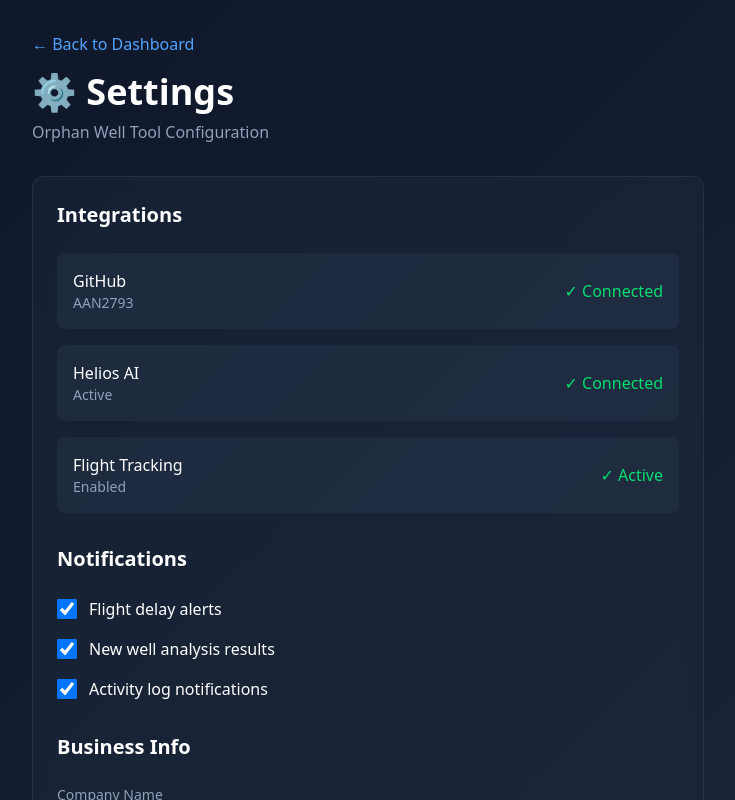
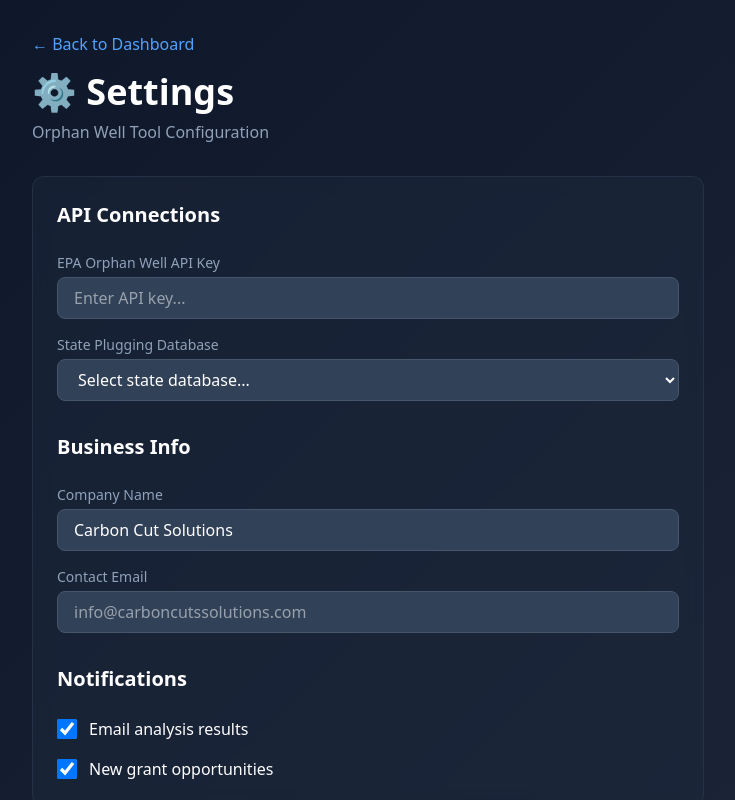
Before and after one commit to AAN2793/orphan-well-dashboard, a Next.js app: page /settings in a window 1280 px wide. Shown: the top 800 px of the page, without its empty margins (0-735 px from the left). Built offline with nearby package versions, Linux system fonts and the light colour scheme.

Commit message:
Clean: Carbon Cut = orphan well tools only

```diff
--- a/pages/flight.js
+++ /dev/null
@@ -1,73 +0,0 @@
-import Head from 'next/head'
-
-export default function Flight() {
-  const flights = [
-    { id: 'AA873', route: 'MTJ → DFW', status: 'Landed', time: 'Feb 6, 12:44 MST' }
-  ]
-
-  return (
-    <>
-      <Head>
-        <title>Flight Tracker | Carbon Cut Solutions</title>
-      </Head>
-
-      <div className="min-h-screen p-8">
-        <a href="/" className="text-blue-400 hover:text-blue-300 mb-4 inline-block">← Back to Dashboard</a>
-
-        <h1 className="text-4xl font-bold mb-8">✈️ Flight Tracker</h1>
-
-        {/* Active Flights */}
-        <div className="card mb-8">
-          <h2 className="text-xl font-semibold mb-4">Active Flights</h2>
-          {flights.length === 0 ? (
-            <p className="text-slate-400">No active flights tracked.</p>
-          ) : (
-            <div className="space-y-4">
-              {flights.map((flight) => (
-                <div key={flight.id} className="p-4 bg-slate-700/50 rounded-lg">
-                  <div className="flex justify-between items-start">
-                    <div>
-                      <p className="font-semibold text-lg">{flight.id}</p>
-                      <p className="text-slate-400">{flight.route}</p>
-                      <p className="text-slate-500 text-sm">{flight.time}</p>
-                    </div>
-                    <span className={`px-3 py-1 rounded-full text-sm ${
-                      flight.status === 'Landed' ? 'bg-green-900 text-green-300' :
-                      flight.status === 'On Time' ? 'bg-blue-900 text-blue-300' :
-                      'bg-yellow-900 text-yellow-300'
-                    }`}>
-                      {flight.status}
-                    </span>
-                  </div>
-                </div>
-              ))}
-            </div>
-          )}
-        </div>
-
-        {/* Add Flight Form */}
-        <div className="card">
-          <h2 className="text-xl font-semibold mb-4">Add Flight</h2>
-          <p className="text-slate-400 text-sm mb-4">
-            Enter flight details to track for delays. Helios will monitor and alert you.
-          </p>
-          <div className="grid grid-cols-1 md:grid-cols-3 gap-4">
-            <input
-              type="text"
-              placeholder="Flight Number (e.g., AA873)"
-              className="bg-slate-700 border border-slate-600 rounded-lg px-4 py-2 text-white"
-            />
-            <input
-              type="text"
-              placeholder="Route (e.g., MTJ → DFW)"
-              className="bg-slate-700 border border-slate-600 rounded-lg px-4 py-2 text-white"
-            />
-            <button className="btn btn-primary">
-              Track Flight
-            </button>
-          </div>
-        </div>
-      </div>
-    </>
-  )
-}
--- a/pages/index.js
+++ b/pages/index.js
@@ -83,40 +83,16 @@ export default function Home() {
           </div>
         </div>
 
-        {/* Utility */}
-        <h2 className="text-2xl font-bold mb-4">🔧 Utilities</h2>
+        {/* Settings */}
+        <h2 className="text-2xl font-bold mb-4">⚙️ Configuration</h2>
         <div className="grid grid-cols-1 md:grid-cols-2 lg:grid-cols-3 gap-4 mb-8">
-
-          {/* Flight Status */}
-          <Link href="/flight" className="card hover:border-blue-500/50 transition-all group">
-            <div className="text-4xl mb-3">✈️</div>
-            <h3 className="text-xl font-semibold mb-2 group-hover:text-blue-400 transition-colors">
-              Flight Tracker
-            </h3>
-            <p className="text-slate-400 text-sm">
-              Track Kos's flights for delays.
-            </p>
-          </Link>
-
-          {/* Activity Log */}
-          <Link href="/activity" className="card hover:border-purple-500/50 transition-all group">
-            <div className="text-4xl mb-3">📋</div>
-            <h3 className="text-xl font-semibold mb-2 group-hover:text-purple-400 transition-colors">
-              Activity Log
-            </h3>
-            <p className="text-slate-400 text-sm">
-              Recent activities and conversations.
-            </p>
-          </Link>
-
-          {/* Settings */}
           <Link href="/settings" className="card hover:border-slate-500/50 transition-all group">
             <div className="text-4xl mb-3">⚙️</div>
             <h3 className="text-xl font-semibold mb-2 group-hover:text-slate-400 transition-colors">
               Settings
             </h3>
             <p className="text-slate-400 text-sm">
-              Configure integrations and preferences.
+              API keys, business info, preferences.
             </p>
           </Link>
         </div>
--- a/pages/settings.js
+++ b/pages/settings.js
@@ -15,49 +15,31 @@ export default function Settings() {
         </header>
 
         <div className="card max-w-2xl">
-          <h2 className="text-xl font-semibold mb-6">Integrations</h2>
+          <h2 className="text-xl font-semibold mb-6">API Connections</h2>
 
           <div className="space-y-4">
-            <div className="flex justify-between items-center p-4 bg-slate-700/30 rounded-lg">
-              <div>
-                <p className="font-medium">GitHub</p>
-                <p className="text-sm text-slate-400">AAN2793</p>
-              </div>
-              <span className="text-green-400">✓ Connected</span>
+            <div>
+              <label className="block text-sm text-slate-400 mb-1">EPA Orphan Well API Key</label>
+              <input
+                type="password"
+                placeholder="Enter API key..."
+                className="w-full bg-slate-700 border border-slate-600 rounded-lg px-4 py-2 text-white"
+              />
             </div>
 
-            <div className="flex justify-between items-center p-4 bg-slate-700/30 rounded-lg">
-              <div>
-                <p className="font-medium">Helios AI</p>
-                <p className="text-sm text-slate-400">Active</p>
-              </div>
-              <span className="text-green-400">✓ Connected</span>
+            <div>
+              <label className="block text-sm text-slate-400 mb-1">State Plugging Database</label>
+              <select className="w-full bg-slate-700 border border-slate-600 rounded-lg px-4 py-2 text-white">
+                <option value="">Select state database...</option>
+                <option value="TX">Texas</option>
+                <option value="OK">Oklahoma</option>
+                <option value="PA">Pennsylvania</option>
+                <option value="OH">Ohio</option>
+                <option value="WV">West Virginia</option>
+                <option value="CO">Colorado</option>
+                <option value="NM">New Mexico</option>
+              </select>
             </div>
-
-            <div className="flex justify-between items-center p-4 bg-slate-700/30 rounded-lg">
-              <div>
-                <p className="font-medium">Flight Tracking</p>
-                <p className="text-sm text-slate-400">Enabled</p>
-              </div>
-              <span className="text-green-400">✓ Active</span>
-            </div>
-          </div>
-
-          <h2 className="text-xl font-semibold mt-8 mb-6">Notifications</h2>
-
-          <div className="space-y-4">
-            <label className="flex items-center gap-3 cursor-pointer">
-              <input type="checkbox" defaultChecked className="w-5 h-5 rounded" />
-              <span>Flight delay alerts</span>
-            </label>
-            <label className="flex items-center gap-3 cursor-pointer">
-              <input type="checkbox" defaultChecked className="w-5 h-5 rounded" />
-              <span>New well analysis results</span>
-            </label>
-            <label className="flex items-center gap-3 cursor-pointer">
-              <input type="checkbox" defaultChecked className="w-5 h-5 rounded" />
-              <span>Activity log notifications</span>
-            </label>
           </div>
 
           <h2 className="text-xl font-semibold mt-8 mb-6">Business Info</h2>
@@ -80,6 +62,19 @@ export default function Settings() {
               />
             </div>
           </div>
+
+          <h2 className="text-xl font-semibold mt-8 mb-6">Notifications</h2>
+
+          <div className="space-y-4">
+            <label className="flex items-center gap-3 cursor-pointer">
+              <input type="checkbox" defaultChecked className="w-5 h-5 rounded" />
+              <span>Email analysis results</span>
+            </label>
+            <label className="flex items-center gap-3 cursor-pointer">
+              <input type="checkbox" defaultChecked className="w-5 h-5 rounded" />
+              <span>New grant opportunities</span>
+            </label>
+          </div>
         </div>
       </div>
     </>
```
